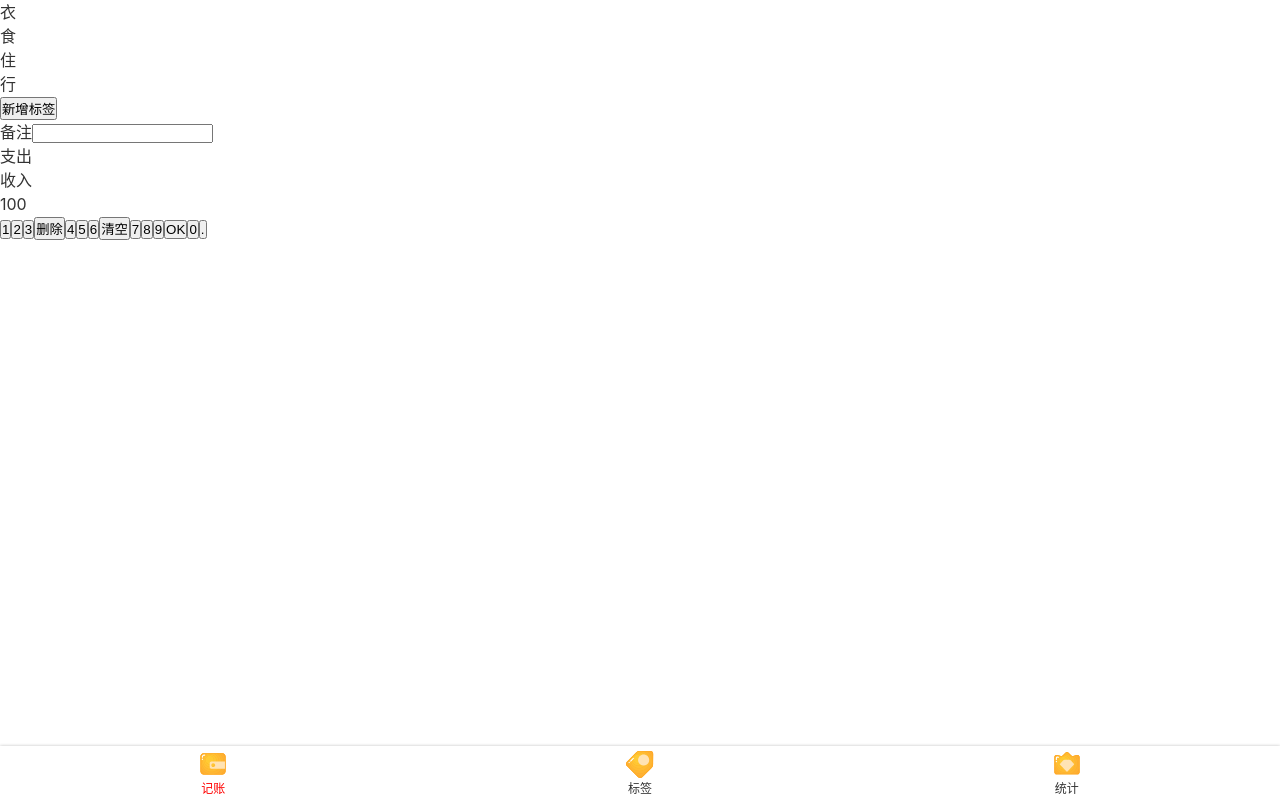
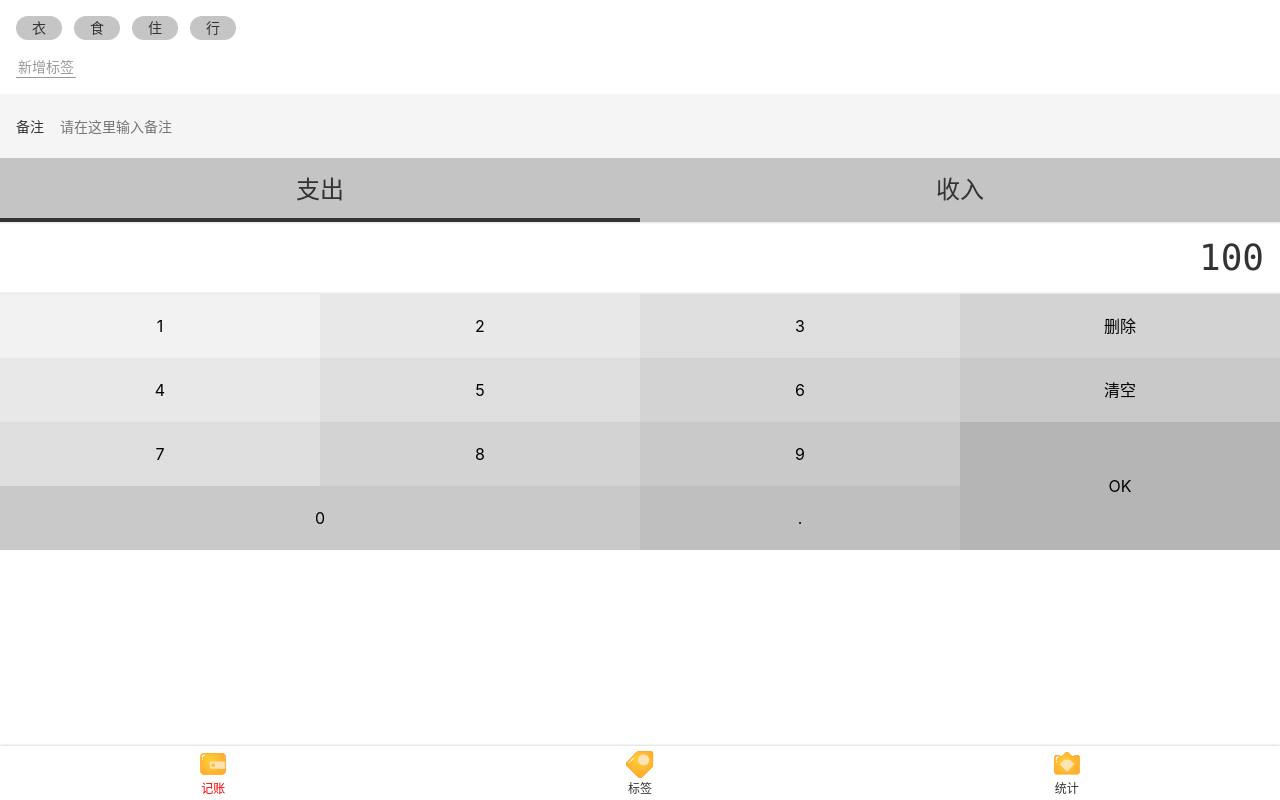
Before and after one commit to theta1118/vue-morney-website, a Vue app: page /#/money in a window 1280 px wide. Built offline with nearby package versions, Linux system fonts and the light colour scheme.

Commit message:
添加CSS布局

```diff
--- a/src/App.vue
+++ b/src/App.vue
@@ -13,6 +13,7 @@
     color: #333;
     font-family: $font-hei;
     line-height: 1.5;
+    font-size: 16px;
   }
   a{
     text-decoration: none;
--- a/src/assets/style/helper.scss
+++ b/src/assets/style/helper.scss
@@ -3,3 +3,24 @@
 $font-song:Georgia, "Nimbus Roman No9 L", "Songti SC", "Noto Serif CJK SC", "Source Han Serif SC", "Source Han Serif CN", STSong, "AR PL New Sung", "AR PL SungtiL GB", NSimSun, SimSun, "TW\-Sung", "WenQuanYi Bitmap Song", "AR PL UMing CN", "AR PL UMing HK", "AR PL UMing TW", "AR PL UMing TW MBE", PMingLiU, MingLiU, serif;
 
 $color-highlight:#f00;
+
+//placeholder
+%clearFix{
+  &::after{
+    content: '';
+    clear: both;
+    display: block;
+  }
+}
+$color-shadow:rgba(0,0,0,0.25);
+
+%outerShadow{
+  box-shadow: 0 0 3px $color-shadow;
+}
+%innerShadow{
+  box-shadow: inset 0 -3px 3px -3px $color-shadow,
+  inset 0 3px 3px -3px $color-shadow;
+}
+button,input{
+  font: inherit;
+}
--- a/src/assets/style/reset.scss
+++ b/src/assets/style/reset.scss
@@ -6,3 +6,12 @@
   text-decoration: none;
   color: inherit;
 }
+ul,ol{
+  list-style: none;
+}
+button,input{
+  font:inherit;
+}
+:focus{
+  outline: none;
+}
--- a/src/components/Nav.vue
+++ b/src/components/Nav.vue
@@ -24,8 +24,8 @@
 <style lang="scss" scoped>
   @import "~@/assets/style/helper.scss";
   nav {
+    @extend %outerShadow;
     display: flex;
-    box-shadow: 0 0 3px rgba(0, 0, 0, 0.25);
     flex-direction: row;
     font-size: 12px;
     > .item {
--- a/src/views/Money.vue
+++ b/src/views/Money.vue
@@ -14,7 +14,7 @@
     <div>
       <label class="notes">
         <span class="name">备注</span>
-        <input type="text">
+        <input type="text" placeholder="请在这里输入备注">
       </label>
     </div>
     <div>
@@ -37,8 +37,8 @@
         <button>7</button>
         <button>8</button>
         <button>9</button>
-        <button>OK</button>
-        <button>0</button>
+        <button class="ok">OK</button>
+        <button class="zero">0</button>
         <button>.</button>
       </div>
     </div>
@@ -51,6 +51,121 @@
 };
 </script>
 
-<style lang="scss">
+<style lang="scss" scoped>
  @import "~@/assets/style/helper.scss";
+ .numberPad{
+   .output{
+     @extend %clearFix;
+     @extend %innerShadow;
+     font-size: 36px;
+     font-family: Consolas,monospace;
+     padding: 9px 16px;
+     text-align: right;
+   }
+   .buttons{
+     @extend %clearFix;
+     > button{
+       width: 25%;
+       height: 64px;
+       float: left;
+       background: transparent;
+       border: none;
+       &.ok{
+         height: 64*2px;
+         float: right;
+       }
+       &.zero{
+         width:25*2%;
+       }
+       $bg: #f2f2f2;
+       &:nth-child(1){
+         background:  $bg;
+       }
+       &:nth-child(2),&:nth-child(5),{
+         background: darken($bg,4%);
+       }
+       &:nth-child(3),&:nth-child(6),&:nth-child(9){
+         background: darken($bg, 4*2%);
+       }
+       &:nth-child(4),&:nth-child(7),&:nth-child(10){
+         background: darken($bg, 4*3%);
+       }
+       &:nth-child(8),&:nth-child(11),&:nth-child(13){
+         background: darken($bg, 4*4%);
+       }
+       &:nth-child(14){
+         background: darken($bg,4*5%);
+       }
+       &:nth-child(12){
+         background: darken($bg,4*6%);
+       }
+     }
+   }
+ }
+ .types{
+   background: #c4c4c4;
+   display: flex;
+   text-align: center;
+   font-size: 24px;
+   > li{
+     width: 50%;
+     line-height: 64px;
+     display: flex;
+     justify-content: center;
+     align-items: center;
+     position: relative;
+     &.selected::after{
+       content: '';
+       position: absolute;
+       bottom: 0;
+       left: 0;
+       width: 100%;
+       height: 4px;
+       background: #333;
+     }
+   }
+ }
+ .notes{
+   font-size: 14px;
+   background: #f5f5f5;
+   padding-left: 16px;
+   display: flex;
+   align-items: center;
+   .name{
+     padding-right: 16px;
+   }
+   input{
+     height: 64px;
+     flex-grow: 1;
+     background: transparent;
+     border: none;
+     padding-right: 16px;
+   }
+ }
+ .tags{
+   font-size: 14px;
+   padding: 16px;
+   > .current{
+     display: flex;
+     > li{
+       background: #c5c5c5;
+       $h: 24px;
+       height:$h;
+       line-height:$h;
+       border-radius: $h/2;
+       padding: 0 16px;
+       margin-right: 12px;
+     }
+   }
+   > .new{
+     padding-top: 16px;
+     button{
+       background: transparent;
+       border: none;
+       color:#999999;
+       border-bottom:1px solid;
+       padding: 0 2px;
+     }
+   }
+ }
 </style>
```
